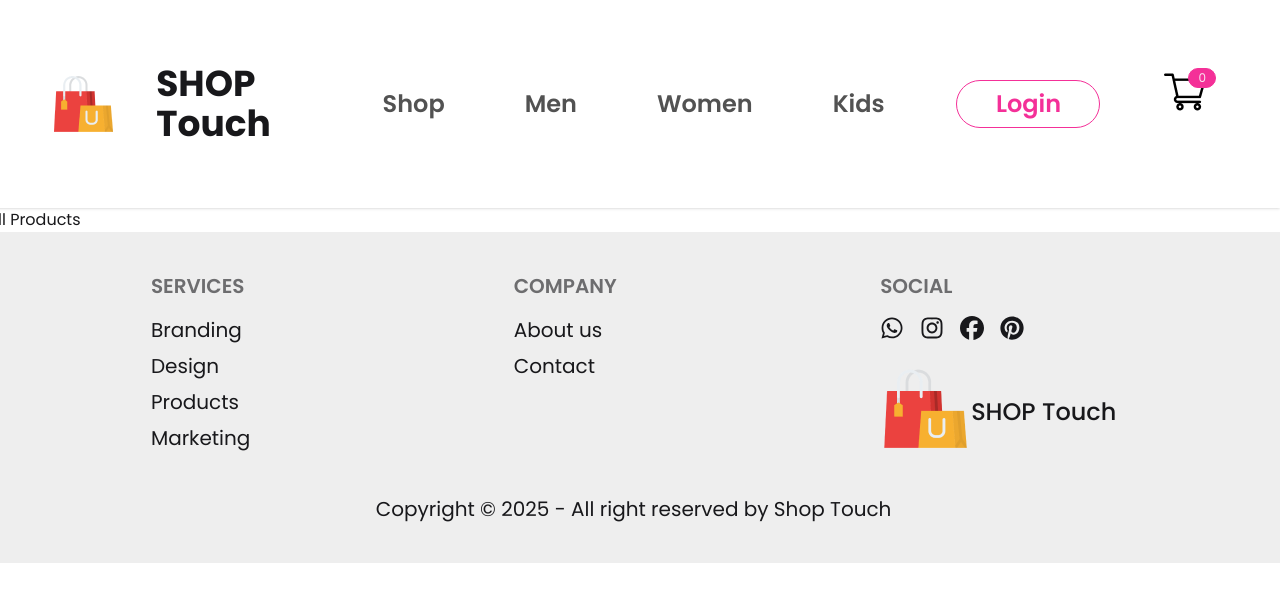
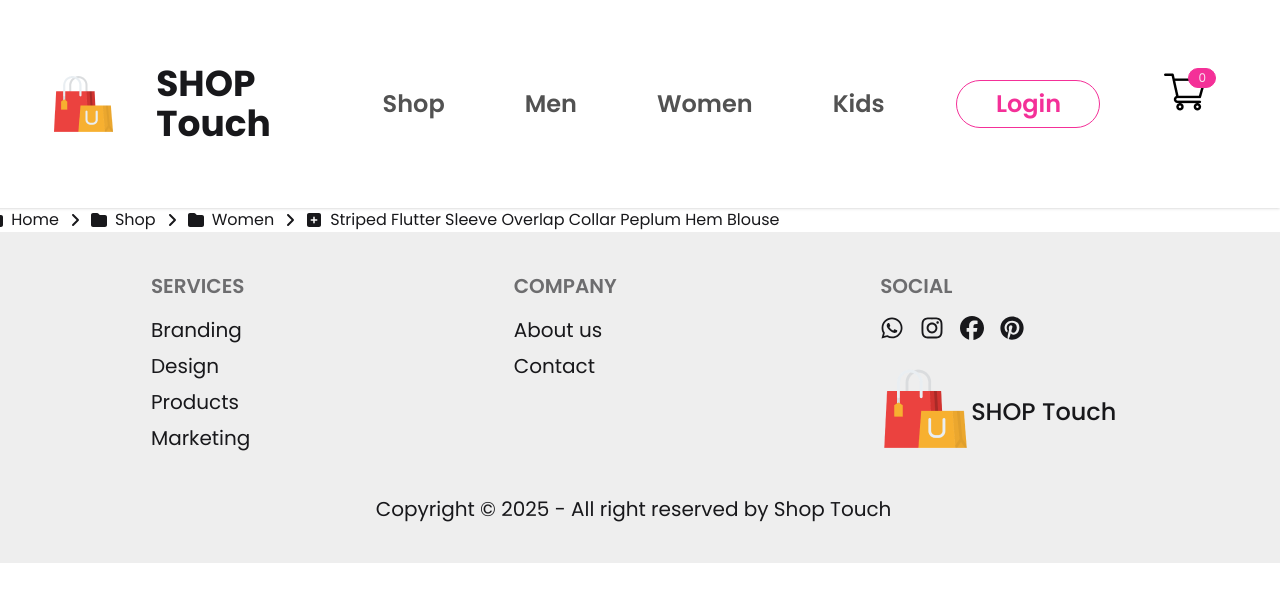
Before and after one commit to salman60mahmud/shop_touch, a React (Vite) app: page /products/1 in a window 1280 px wide. Shown: the top 602 px of the page. Built offline with nearby package versions, Linux system fonts and the light colour scheme.

Commit message:
breadcrumbs added

```diff
--- a/src/App.jsx
+++ b/src/App.jsx
@@ -9,24 +9,20 @@ import LoginSignup from './Pages/LoginSignup'
 import Footer from './Components/Footer'
 
 function App() {
-
   return (
     <>
       <Navbar />
-
       <Routes>
         <Route index element={<Shop />} />
         <Route path='men' element={<ShopCategory banner='/src/media/banner_mens.png' category="men" />} />
         <Route path='women' element={<ShopCategory banner='src/media/banner_women.png' category="women" />} />
         <Route path='kids' element={<ShopCategory banner='src/media/banner_kids.png' category="kids" />} />
-        <Route path='products'>
-          <Route index element={<Products />} />
+        <Route path='products' element={<Products />} >
           <Route path=':productsId' element={<Products />} />
         </Route>
         <Route path='cart' element={<Cart />} />
-        <Route path='login' element={<LoginSignup></LoginSignup>} />
+        <Route path='login' element={<LoginSignup />} />
       </Routes>
-
       <Footer />
     </>
   )
--- /dev/null
+++ b/src/Components/Breadcrumbs.jsx
@@ -0,0 +1,32 @@
+import { useContext } from "react";
+import { OurContext } from "../Context/ContextProvider";
+import { FaFolder, FaSquarePlus, FaAngleRight } from "react-icons/fa6";
+
+const Breadcrumbs = ({ products }) => {
+    const { loading } = useContext(OurContext);
+
+    if (loading) return <div>Loading products...</div>;
+
+    return (
+        <div>
+            {products && (
+                <div className="flex items-center gap-2">
+                    <FaFolder className="inline"/>
+                    <span>Home</span>
+                    <FaAngleRight className="inline"/>
+                    <FaFolder className="inline"/>
+                    <span>Shop</span>
+                    <FaAngleRight className="inline"/>
+                    <FaFolder className="inline"/>
+                    <span>{products.category.charAt(0).toUpperCase() +
+                        products.category.slice(1).toLowerCase()}</span>
+                    <FaAngleRight className="inline"/>
+                    <FaSquarePlus className="inline"/>
+                    <span>{products.name}</span>
+                </div>
+            )}
+        </div>
+    );
+};
+
+export default Breadcrumbs;
--- a/src/Components/Items.jsx
+++ b/src/Components/Items.jsx
@@ -1,5 +1,6 @@
 import { useContext } from "react";
 import { OurContext } from "../Context/ContextProvider";
+import { Link } from "react-router-dom";
 import './Items.css'
 
 const Items = () => {
@@ -13,10 +14,9 @@ const Items = () => {
       <hr className="horizontal" />
 
       <div className="flex justify-center mt-20 gap-10">
-
         {data?.map(data => (
           <div className="items">
-            <img src={data.image} alt="data_image" />
+            <Link to={`/products/${data.id}`}><img src={data.image} alt="data_image" /></Link>
             <p>{data.name}</p>
             <div className="flex gap-20">
               <div className="items-prices-new">
--- a/src/Components/NewCollections.jsx
+++ b/src/Components/NewCollections.jsx
@@ -1,6 +1,7 @@
 import { useContext } from "react";
 import { OurContext } from "../Context/ContextProvider";
-import './NewCollections.css'
+import './NewCollections.css';
+import { Link } from "react-router-dom";
 
 const NewCollections = () => {
     const { newCollections, loading } = useContext(OurContext);
@@ -16,7 +17,7 @@ const NewCollections = () => {
 
                 {newCollections?.map(newCollections => (
                     <div className="collections">
-                        <img src={newCollections.image} alt="data_image" />
+                       <Link to={`/products/${newCollections.id}`}> <img src={newCollections.image} alt="data_image" /></Link>
                         <p>{newCollections.name}</p>
                         <div className="flex gap-20">
                             <div className="collections-prices-new">
--- a/src/Pages/Products.jsx
+++ b/src/Pages/Products.jsx
@@ -1,13 +1,19 @@
-
-import { useParams } from 'react-router-dom';
+import { useContext } from "react";
+import { OurContext } from "../Context/ContextProvider";
+import { useParams } from "react-router";
+import Breadcrumbs from "../Components/Breadcrumbs";
 
 const Products = () => {
-  const { productId } = useParams();
+  const { allProduct, loading } = useContext(OurContext);
+  const { productsId } = useParams();
+  const product = allProduct.find((e) => e.id === Number(productsId));
+
+  if (loading) return <div>Loading products...</div>;
 
   return (
     <div>
-      {productId ? (
-        <h1>Product ID: {productId}</h1>
+      {product ? (
+        <Breadcrumbs products={product} />
       ) : (
         <h1>All Products</h1>
       )}
--- a/src/Pages/ShopCategory.jsx
+++ b/src/Pages/ShopCategory.jsx
@@ -41,8 +41,8 @@ const ShopCategory = ({ banner, category }) => {
           }
         })}
       </div>
-<div className="flex justify-center my-30">
-      <button className="btn rounded-3xl text-[18px] font-normal px-8 py-6 hover:translate-1 hover:scale-100 cursor-pointer">Explore More</button>
+      <div className="flex justify-center my-30">
+        <button className="btn rounded-3xl text-[18px] font-normal px-8 py-6 hover:translate-1 hover:scale-100 cursor-pointer">Explore More</button>
       </div>
     </div>
   );
```
